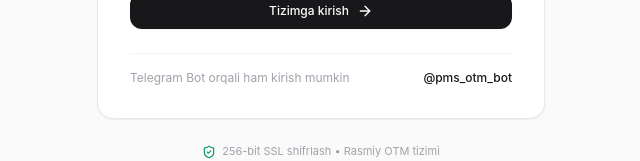
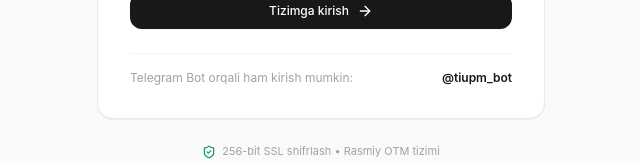
Before and after one commit to erjigitvvv/PMS-platform, a Next.js app in the folder frontend/: page /login in a window 1280 px wide. Shown: the part 554-715 px from the top of the page, without its empty margins (319-959 px from the left). Built offline with nearby package versions, Linux system fonts and the light colour scheme.

Commit message:
feat(bot): wire official TIU bot username @tiupm_bot to frontend login page

```diff
--- a/frontend/src/app/login/page.tsx
+++ b/frontend/src/app/login/page.tsx
@@ -215,10 +215,15 @@ export default function LoginPage() {
 
           {/* Telegram Login Info Card */}
           <div className="pt-4 border-t border-zinc-100 flex items-center justify-between text-xs text-zinc-400">
-            <span>Telegram Bot orqali ham kirish mumkin</span>
-            <span className="text-zinc-900 font-medium cursor-pointer hover:underline">
-              @pms_otm_bot
-            </span>
+            <span>Telegram Bot orqali ham kirish mumkin:</span>
+            <a
+              href="https://t.me/tiupm_bot"
+              target="_blank"
+              rel="noreferrer"
+              className="text-zinc-900 font-semibold hover:underline"
+            >
+              @tiupm_bot
+            </a>
           </div>
         </div>
 
```
